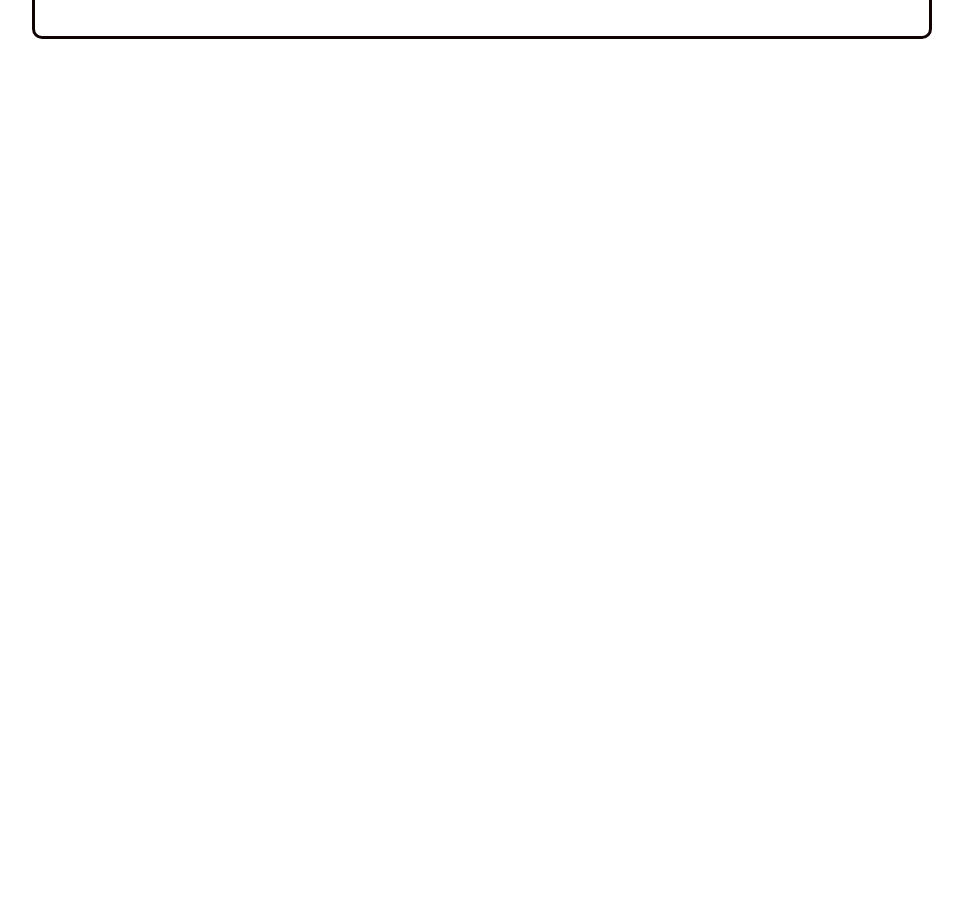
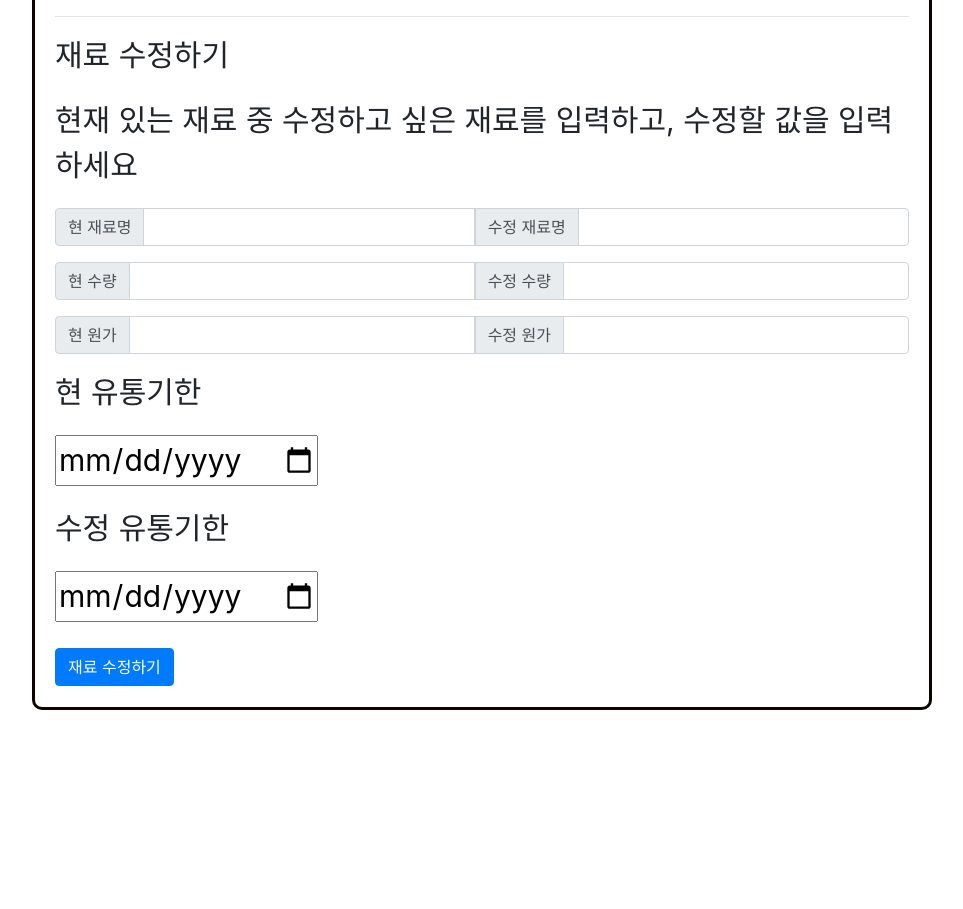
Before and after one commit to ghkd2008/program1, a Flask app: page / in a window 1280 px wide. Shown: the part 756-1665 px from the top of the page, without its empty margins (158-1121 px from the left). Before the commit the page ends 795 px from the top, so only its background shows below. Run offline with Flask 2, Linux system fonts and the light colour scheme; data that the repository does not hold is empty; some libraries are stand-ins or nearby versions.

Commit message:
재료 수정하기 html 추가

```diff
--- a/server.py
+++ b/server.py
@@ -36,6 +36,11 @@ def read_ingredients():
     ingredients = list(db.ingredients_list.find({},{'_id':0}))
     return jsonify({'result':'success', 'ingredients': ingredients})
 
+#데이터 수정하기 코드 짜보기! 이어서 할 부분
+#db.users.update_many({'name':'bobby'},{'$set':{'name':'bob'}})
+#db.ingredients_list.update_one({'ingredient':'...','quantity':'...','expiration_date'},{'$set':{'age':'10'}})
+
+
 
 if __name__ == '__main__':
     app.run('0.0.0.0', port=5000, debug=True)
--- a/templates/index.html
+++ b/templates/index.html
@@ -72,7 +72,7 @@
                 <form>
                   <p><input type="date" value="" id ="ingredient_expiration_date"></p>
                 </div>
-              </form>
+
 
               <div class="submitButton">
                 <button type="button" class="btn btn-primary" onclick="input_ingredient()">
@@ -100,9 +100,55 @@
                     </tbody>
                 </table>
             </div>
+<hr>
+              <div>재료 수정하기</div>
+              <p>현재 있는 재료 중 수정하고 싶은 재료를 입력하고, 수정할 값을 입력하세요</p>
+              <div class="input-group mb-3">
 
+                <div class="input-group-prepend">
+                  <span class="input-group-text" >현 재료명</span>
+                </div>
+                <input type="text" class="form-control" id="now_ingredient_name" aria-label="Sizing example input" aria-describedby="inputGroup-sizing-default">
+                <div class="input-group-prepend">
+                  <span class="input-group-text" >수정 재료명</span>
+                </div>
+                <input type="text" class="form-control" id="change_ingredient_name" aria-label="Sizing example input" aria-describedby="inputGroup-sizing-default">
               </div>
 
+            <div class="input-group mb-3">
+              <div class="input-group-prepend">
+                <span class="input-group-text">현 수량</span>
+              </div>
+              <input type="number" class="form-control" id="now_ingredient_quantity" aria-label="Sizing example input" aria-describedby="inputGroup-sizing-default">
+              <div class="input-group-prepend">
+                <span class="input-group-text">수정 수량</span>
+              </div>
+              <input type="number" class="form-control" id="change_ingredient_quantity" aria-label="Sizing example input" aria-describedby="inputGroup-sizing-default">
+            </div>
+
+            <div class="input-group mb-3">
+              <div class="input-group-prepend">
+                <span class="input-group-text">현 원가</span>
+              </div>
+              <input type="number" class="form-control" id="now_ingredient_production_cost" aria-label="Sizing example input" aria-describedby="inputGroup-sizing-default">
+              <div class="input-group-prepend">
+                <span class="input-group-text">수정 원가</span>
+              </div>
+              <input type="number" class="form-control" id="change_ingredient_production_cost" aria-label="Sizing example input" aria-describedby="inputGroup-sizing-default">
+            </div>
+
+            <div>현 유통기한</div>
+              <p><input type="date" value="" id ="now_ingredient_expiration_date"></p>
+            </div>
+            <div>수정 유통기한</div>
+              <p><input type="date" value="" id ="change_ingredient_expiration_date"></p>
+          </div>
+
+          <div class="submitButton">
+            <button type="button" class="btn btn-primary" onclick="del_ingredient()">
+              재료 수정하기
+            </button>
+          </div>
 
 
             </form>
```
